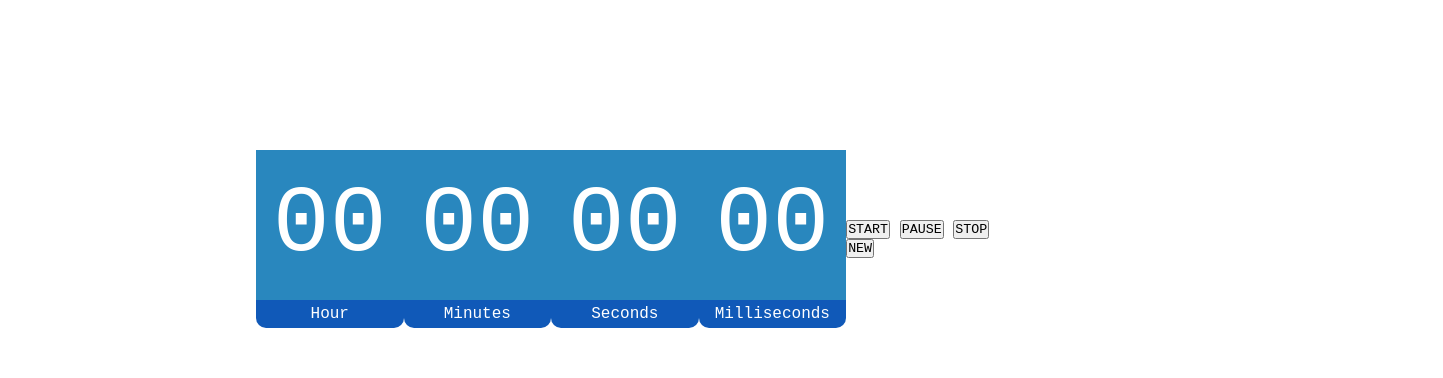
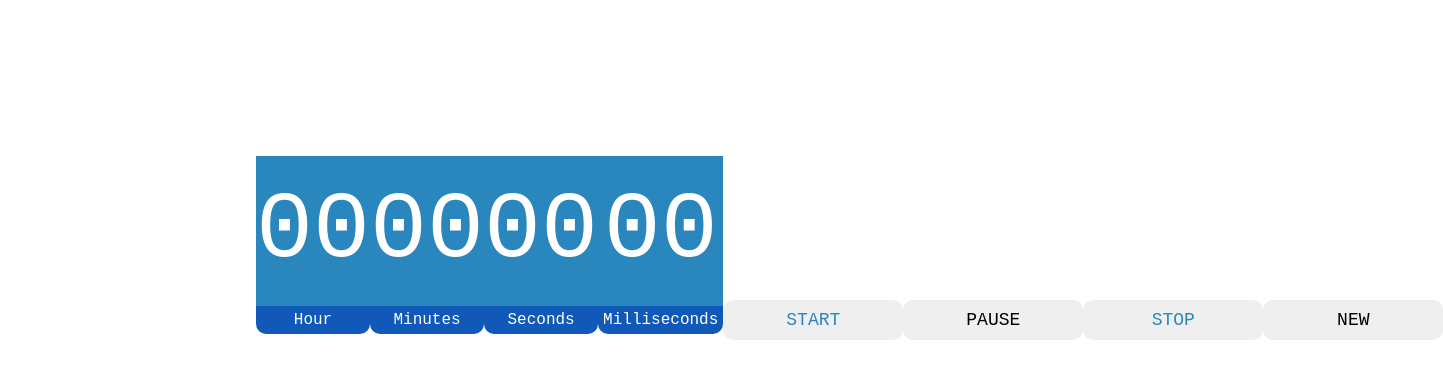
Before and after one commit to Evgeniya1307/Timer-task-at-the-interview-master, a plain HTML site: page index.html in a window 1280 px wide. Shown: the whole page, 1443 px wide, since content can reach past the window. Drawn offline with Linux system fonts and the light colour scheme; a web font is replaced by a local one.

Commit message:
.buttons{     display: flex;

```diff
--- a/css/main.scss
+++ b/css/main.scss
@@ -44,3 +44,41 @@ $mainColor2: #1059b8;
     }
   }
 }
+
+.buttons{
+    display: flex;
+    justify-content: space-between;
+    align-items: center;
+    max-width: 800px;
+    margin: 0 auto;
+    margin-top: 150px;
+    .button {
+      border: none;
+      border-radius: 10px;
+      font-size: 18px;
+      padding: 10px;
+      width: 180px;
+      transition: 0.3s ease-in-out;
+      cursor: pointer;
+      &.start,
+      &.stop {
+        color: $mainColor1;
+        &:hover {
+          background-color: $mainColor2;
+          color: white;
+        }
+      }
+      &.pause {
+        &:hover {
+          background-color: red;
+          color: white;
+        }
+      }
+      &.new {
+        &:disabled {
+            background-color:  none;
+            cursor:not-allowed ;
+        }
+    }
+  }
+}
```
Also changed, not shown: css/main.css, 1 other file.
